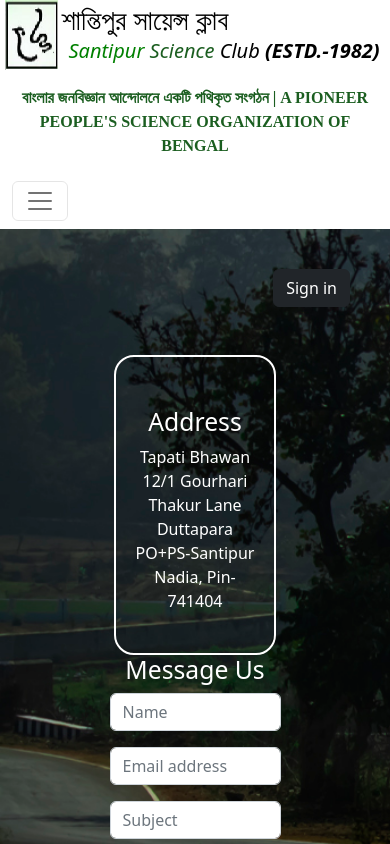
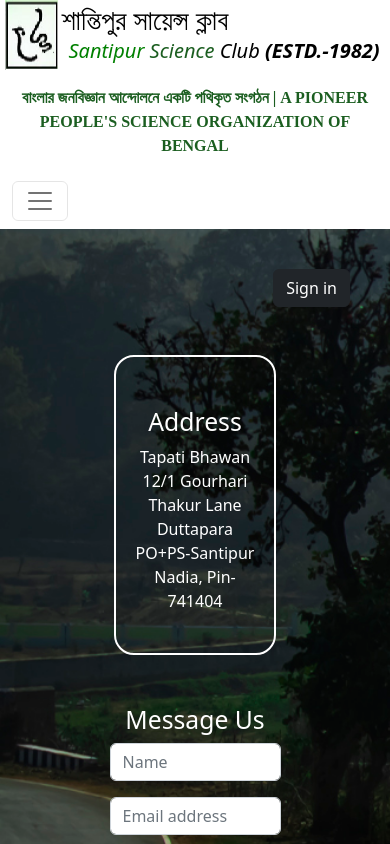
Before and after one commit to ShubhradipSarkar/vercel_ssc_deploy, a React (Create React App) app: page /contact in a window 390 px wide. Shown: the top 844 px of the page. Built offline with nearby package versions, Linux system fonts and the light colour scheme; no server answers.

Commit message:
distance between address and contact

```diff
--- a/src/components/style.css
+++ b/src/components/style.css
@@ -295,7 +295,7 @@ body {
   letter-spacing: 0.062rem;
   margin-bottom: 1.875rem;
   border: none;
-  border-bottom: 0.065rem solid #fff;
+  border-bottom: 0.065rem solid rgb(255, 255, 255);
   outline: none;
   background: transparent;
 }
@@ -360,6 +360,7 @@ body {
   height: 300px;
   padding: 50px;
   border-radius: 20px;
+
 }
 @media (max-width: 900px) {
   .carousel {
@@ -367,6 +368,14 @@ body {
     height:auto;
 
     margin: 20px;
+  }
+  .col-5{
+    box-sizing: border-box;
+    border: 2px solid #ffffff;
+    height: 300px;
+    padding: 50px;
+    border-radius: 20px;
+    margin: 50px;
   }
 }
 
```
